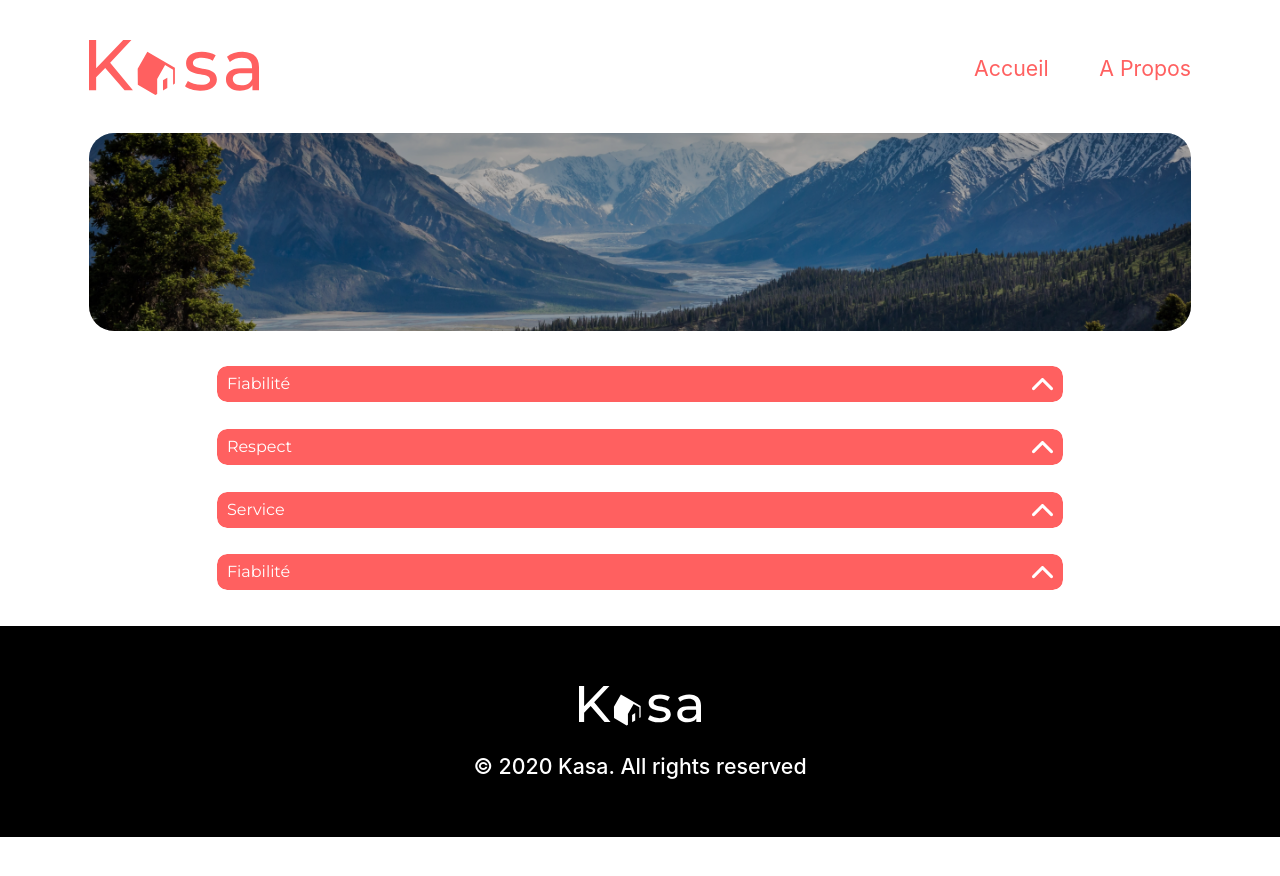
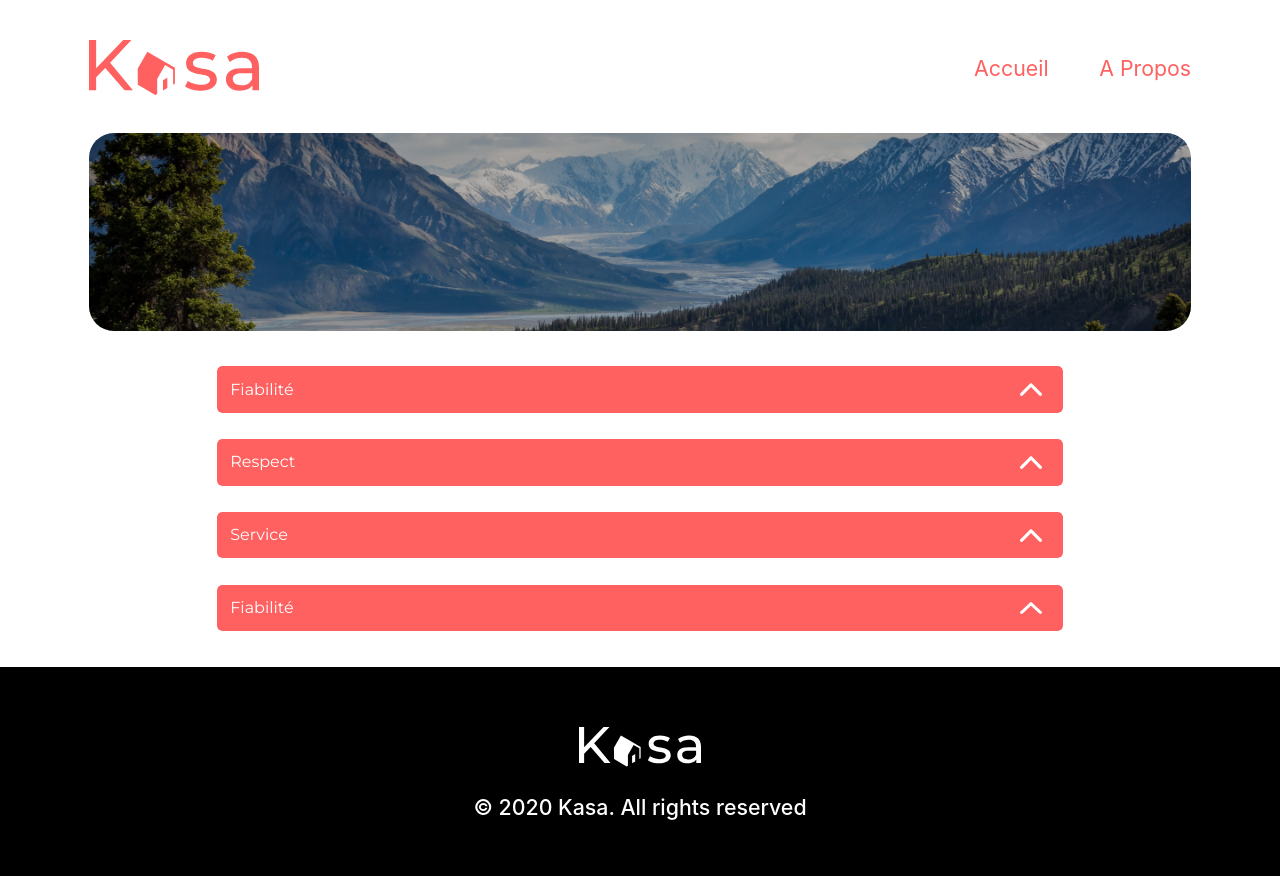
Before and after one commit to guillaumedebas/kasa, a React (Create React App) app: page /a-propos in a window 1280 px wide. Before the commit the page ends 837 px from the top, so only its background shows below. Built offline with nearby package versions, Linux system fonts and the light colour scheme.

Commit message:
Dropdown refine

```diff
--- a/src/styles/Dropdown.scss
+++ b/src/styles/Dropdown.scss
@@ -4,7 +4,7 @@
     width: 100%;
     overflow: hidden;
     height: auto;
-    border-radius: 10px;
+    border-radius: 5px;
 
     &__background {
         &--open {
@@ -15,12 +15,14 @@
 
     &__title {
         background-color: $main-color;
+        height: clamp(30px, 3.611vw, 52px);
         display: flex;
-        border-radius: 10px;
-        padding: 10px;
+        align-items: center;
+        border-radius: 5px;
+        padding: clamp(10px, 1.042vw, 15px);
         justify-content: space-between;
         z-index: 10;
-
+        box-sizing: border-box;
 
         &__label {
             color: white;
@@ -30,8 +32,10 @@
         &__handle {
             width: clamp(16px, 1.667vw, 24px);
             transition: transform 600ms;
+            margin: clamp(2px, 0.625vw, 9px);
 
             &--open {
+                margin: clamp(2px, 0.625vw, 9px);
                 transition: transform 600ms;
                 transform: rotate(-180deg);
                 width: clamp(16px, 1.667vw, 24px);
--- a/src/styles/RentalSheet.scss
+++ b/src/styles/RentalSheet.scss
@@ -39,7 +39,7 @@
 
         @media screen and (max-width: 768px) {
             flex-direction: column;
-
+            gap: 20px;
         }
     }
 }
```
